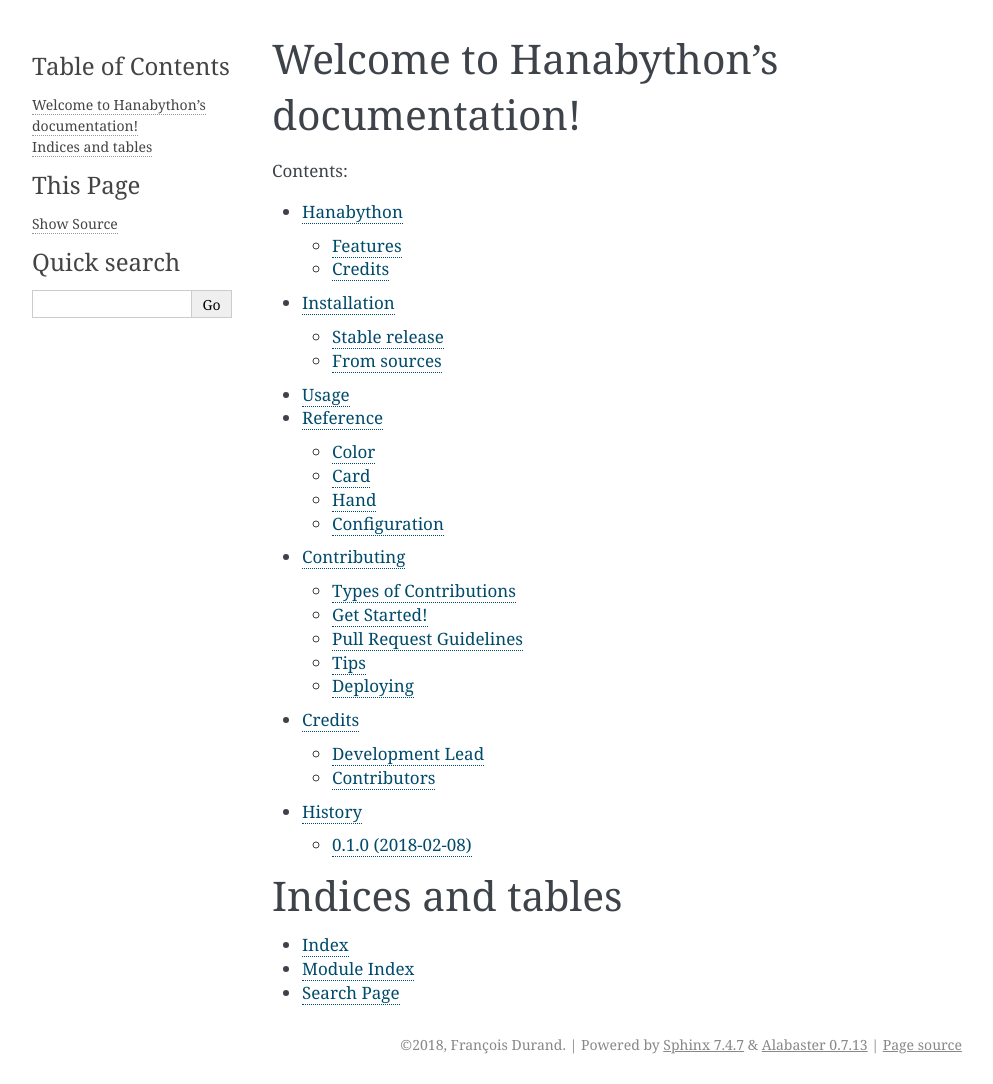
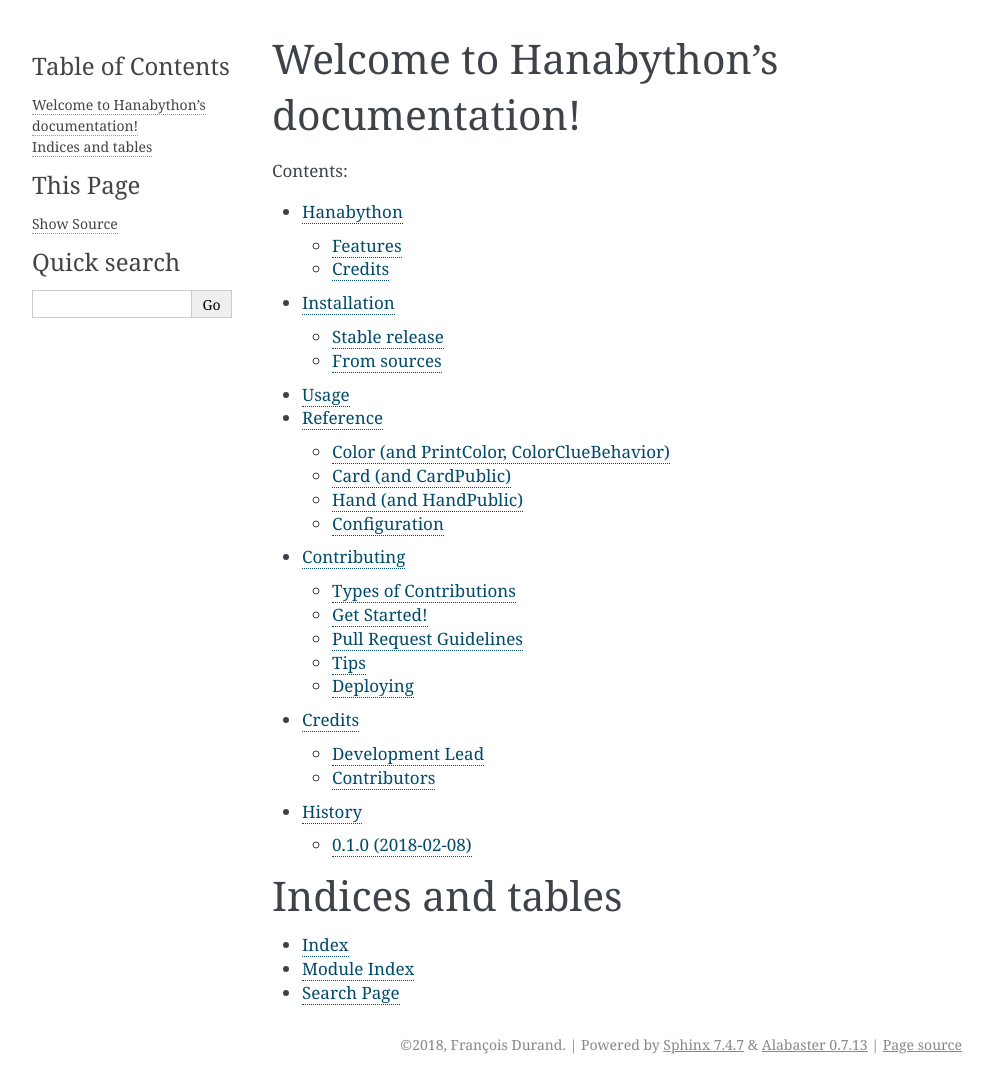
Before and after one commit to francois-durand/hanabython, a Sphinx documentation site: the page built from docs/index.rst, in a window 1280 px wide. Shown: the whole page, without its empty margins (148-1141 px from the left). Built offline with Sphinx 7.4.7, drawn with Linux system fonts in a browser that asks for light colours; pages that are not in the unit, such as notebooks, are missing from menus.

Commit message:
Minor edits in doc

```diff
--- a/docs/reference.rst
+++ b/docs/reference.rst
@@ -2,8 +2,8 @@
 Reference
 =========
 
-Color
------
+Color (and PrintColor, ColorClueBehavior)
+-----------------------------------------
 
 .. autoclass:: hanabython.Color
     :members:
@@ -14,8 +14,8 @@ Color
 .. autoclass:: hanabython.ColorClueBehavior
     :members:
 
-Card
-----
+Card (and CardPublic)
+---------------------
 
 .. autoclass:: hanabython.Card
     :members:
@@ -23,8 +23,8 @@ Card
 .. autoclass:: hanabython.CardPublic
     :members:
 
-Hand
-----
+Hand (and HandPublic)
+---------------------
 
 .. autoclass:: hanabython.Hand
     :members:
@@ -33,7 +33,7 @@ Hand
     :members:
 
 Configuration
-----
+-------------
 
 .. autoclass:: hanabython.Configuration
     :members:
```
